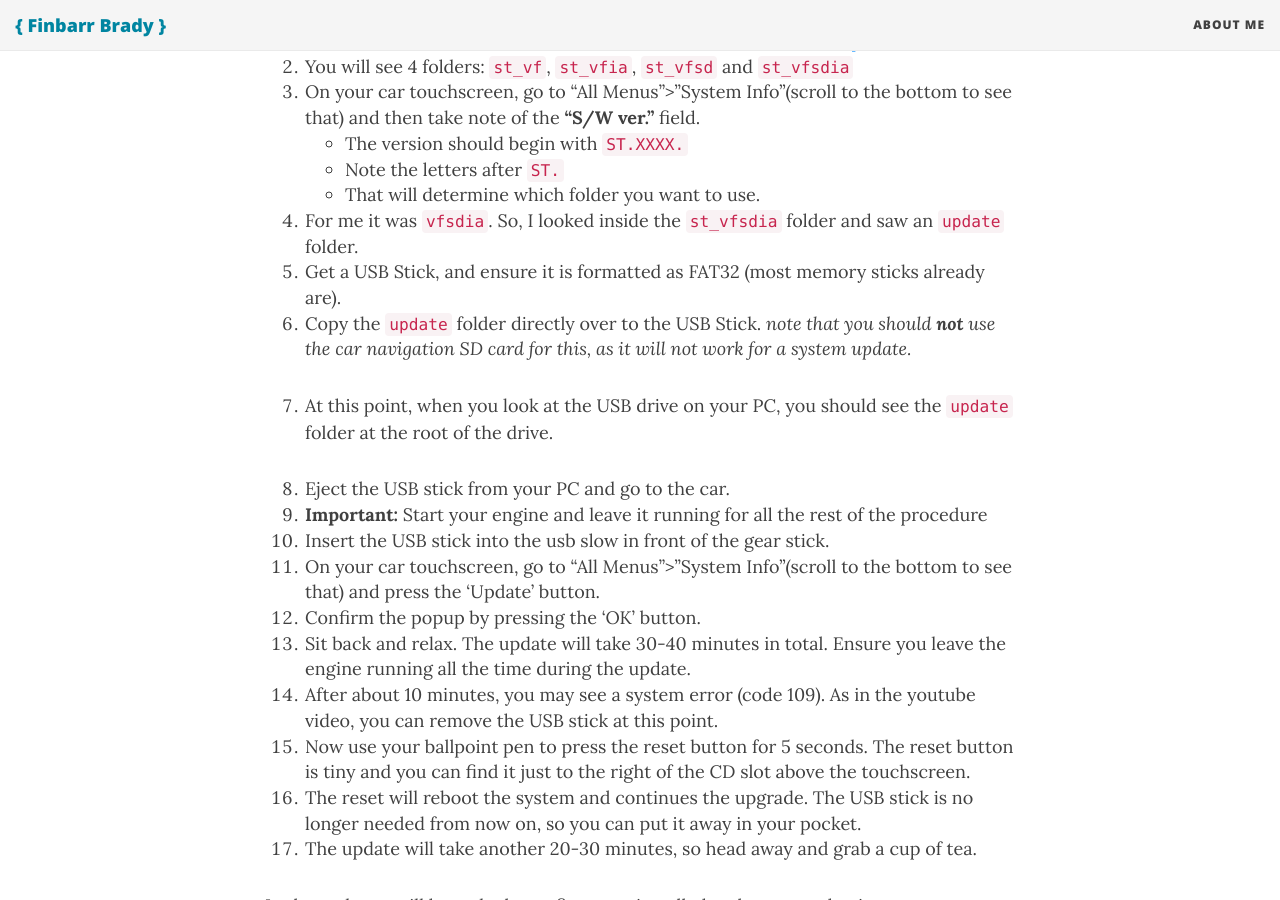
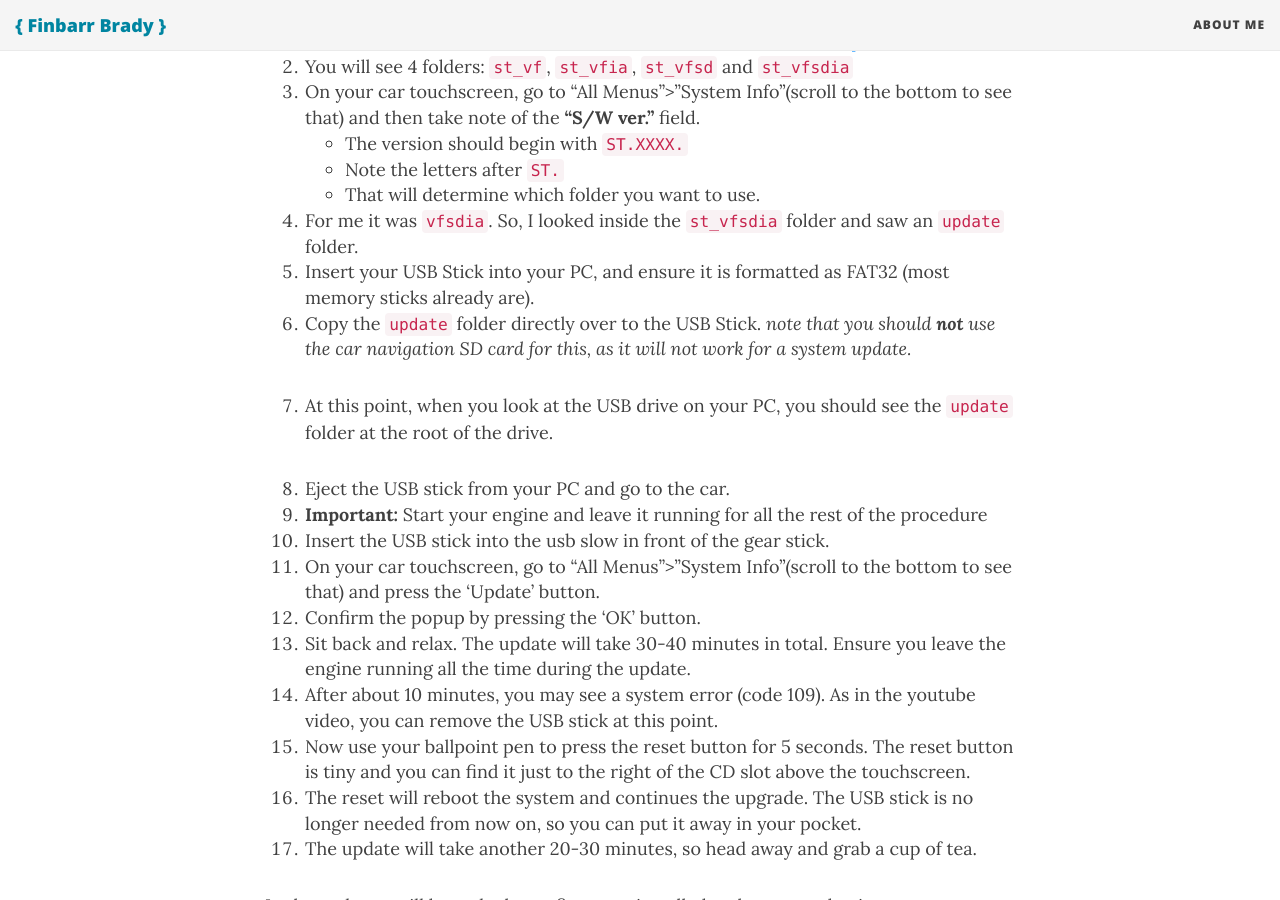
Before and after one commit to fbradyirl/fbradyirl_archive.github.io, a Jekyll site: the page built from _posts/2018-01-19-install-apple-carplay-android-auto-on-your-hyundai-i40-software-upgrade.md, in a window 1280 px wide and 900 px high, scrolled down 1932 px. Built offline with Jekyll 4.4.1, drawn with Linux system fonts in a browser that asks for light colours; nearby versions of some CDN libraries; comment, search, counter and statistics services are not loaded.

Commit message:
Update 2018-01-19-install-apple-carplay-android-auto-on-your-hyundai-i40-software-upgrade.md

```diff
--- a/_posts/2018-01-19-install-apple-carplay-android-auto-on-your-hyundai-i40-software-upgrade.md
+++ b/_posts/2018-01-19-install-apple-carplay-android-auto-on-your-hyundai-i40-software-upgrade.md
@@ -51,7 +51,7 @@ I eventually came across a Russian [forum](https://www.drive2.ru/l/4924017150441
     - That will determine which folder you want to use.
 
 4. For me it was `vfsdia`. So, I looked inside the `st_vfsdia` folder and saw an `update` folder.
-5. Get a USB Stick, and ensure it is formatted as FAT32 (most memory sticks already are).
+5. Insert your USB Stick into your PC, and ensure it is formatted as FAT32 (most memory sticks already are).
 6. Copy the `update` folder directly over to the USB Stick. _note that you should **not** use the car navigation SD card for this, as it will not work for a system update._
 7. At this point, when you look at the USB drive on your PC, you should see the `update` folder at the root of the drive.
 
```
